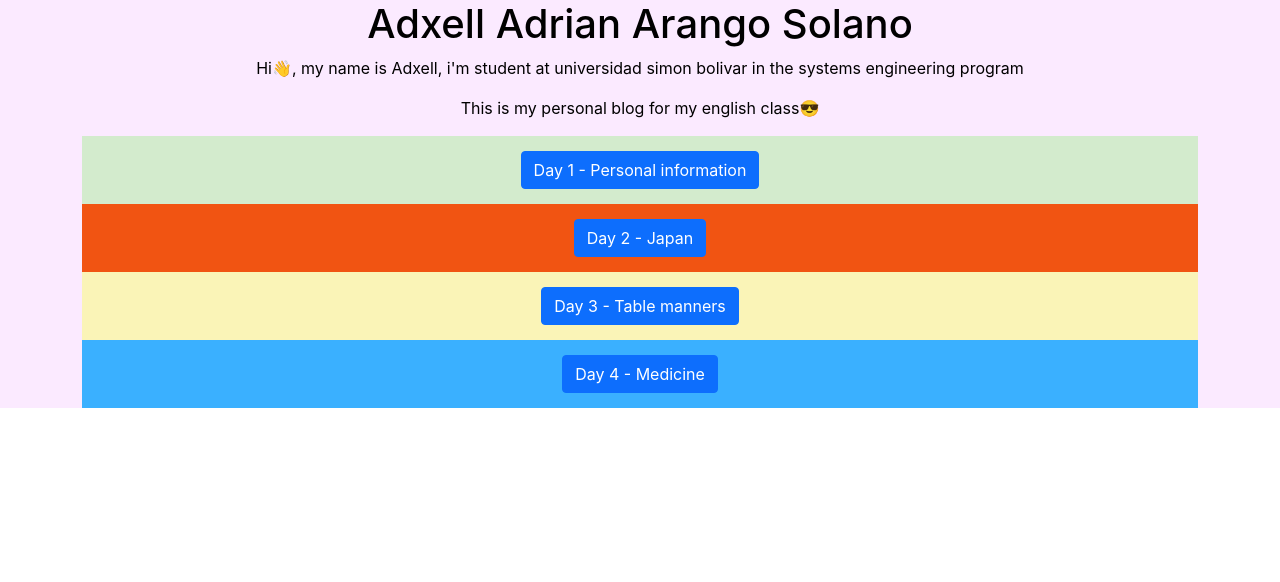
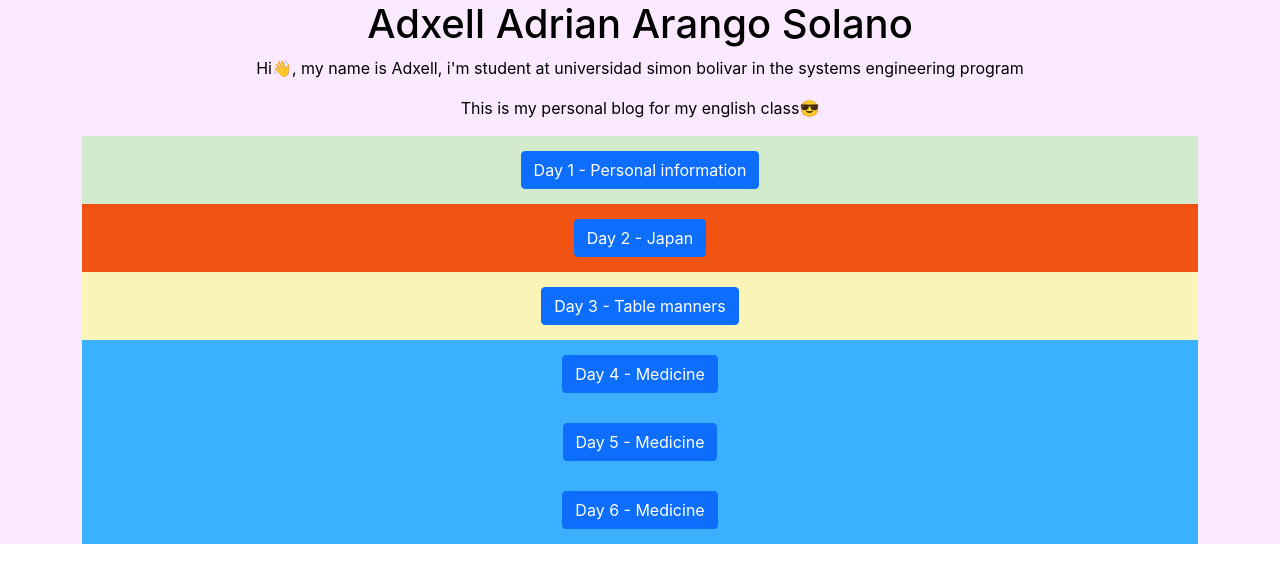
Before and after one commit to Adxell/personal-blog, a React (Create React App) app: page / in a window 1280 px wide. Shown: the top 582 px of the page. Built offline with nearby package versions, Linux system fonts and the light colour scheme; the HTML template or start-up script is replaced by a standard one.

Commit message:
Entry 5 and entry 6

```diff
--- a/src/App.js
+++ b/src/App.js
@@ -345,6 +345,18 @@ function App() {
             content={contentEntry4}
             day={"4"}
           />
+          <Section
+            color={"#3AB0FF"}
+            title={"Medicine"}
+
+            day={"5"}
+          />
+          <Section
+            color={"#3AB0FF"}
+            title={"Medicine"}
+
+            day={"6"}
+          />
         </div>
       </div>
     </div>
```
